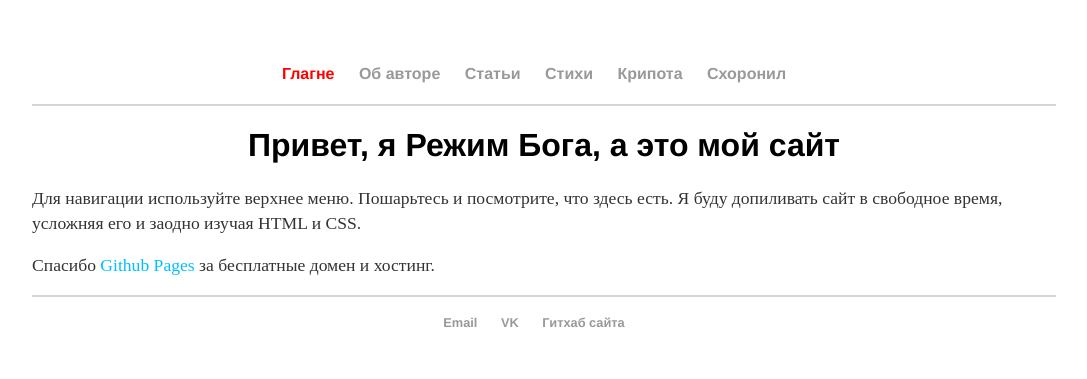
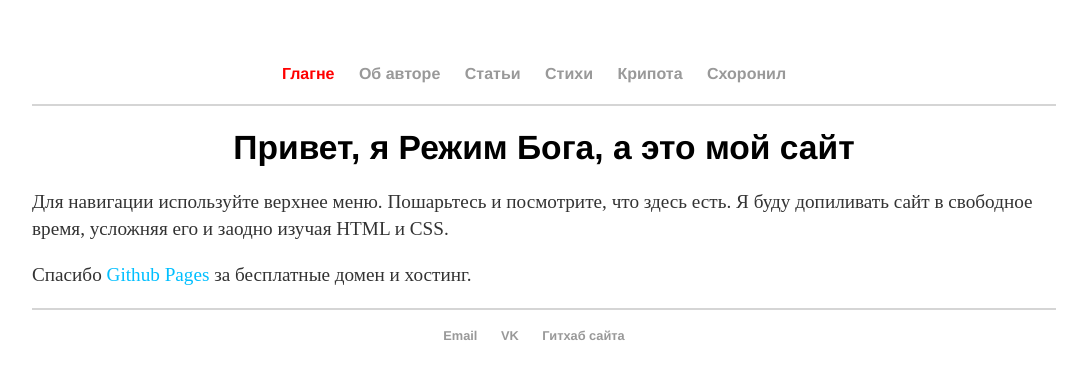
Before and after one commit to G0DMD/G0DMD.github.io, a Jekyll site: the page built from index.html, in a window 1280 px wide. Shown: the top 379 px of the page, without its empty margins (96-1183 px from the left). Built offline with Jekyll 4.4.1, drawn with Linux system fonts in a browser that asks for light colours.

Commit message:
Update main.css

```diff
--- a/css/main.css
+++ b/css/main.css
@@ -30,32 +30,32 @@ a:hover {
 }
 
 h1 {
-    font-size: 2em;
+    font-size: 2.1em;
     font-family:'Helvetica', 'Arial', 'Sans-Serif';
     text-align: center;
     }
 
 h2 {
-    font-size: 1.3em;
+    font-size: 1.4em;
     font-family:'Helvetica', 'Arial', 'Sans-Serif';
     text-align: center;
 }
 
 p {
-    font-size: 1.1em;
+    font-size: 1.2em;
     line-height: 1.4em;
     color: #333;
 }
 
 p.p1 {
-    font-size: 1.2em;
+    font-size: 1.3em;
     line-height: 1.4em;
     text-align: center;
 }
 
 p.p2 {
-    font-size: 1.2em;
-    line-height: 0.5em;
+    font-size: 1.3em;
+    line-height: 0.3em;
     text-align: center;
 }
 
```
